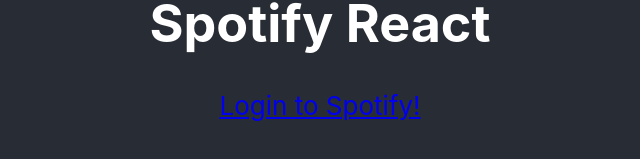
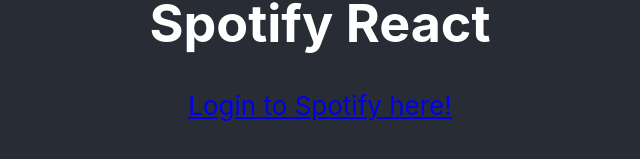
Before and after one commit to wadebooth/simple-mern-project, a React (Create React App) app in the folder june-2022/spotifydata/: page / in a window 1280 px wide. Shown: the part 361-520 px from the top of the page, without its empty margins (320-960 px from the left). Built offline with nearby package versions, Linux system fonts and the light colour scheme; no server answers.

Commit message:
added spotify api

```diff
--- a/june-2022/spotifydata/src/App.js
+++ b/june-2022/spotifydata/src/App.js
@@ -17,7 +17,7 @@
         <a
           href={`${AUTH_ENDPOINT}?client_id=${clientId}&redirect_uri=${REDIRECT_URI}&response_type=${RESPONSE_TYPE}`}
         >
-          Login to Spotify!
+          Login to Spotify here!
         </a>
       </header>
     </div>
```
